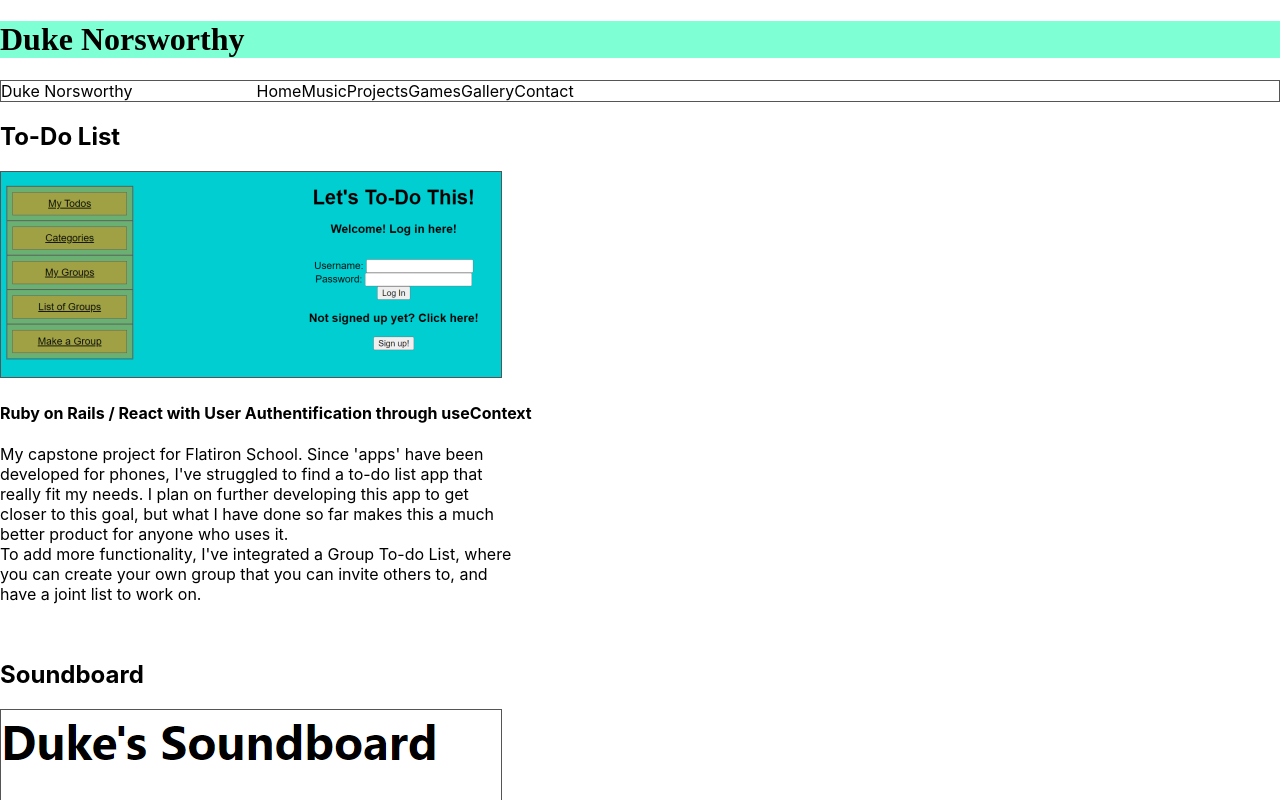
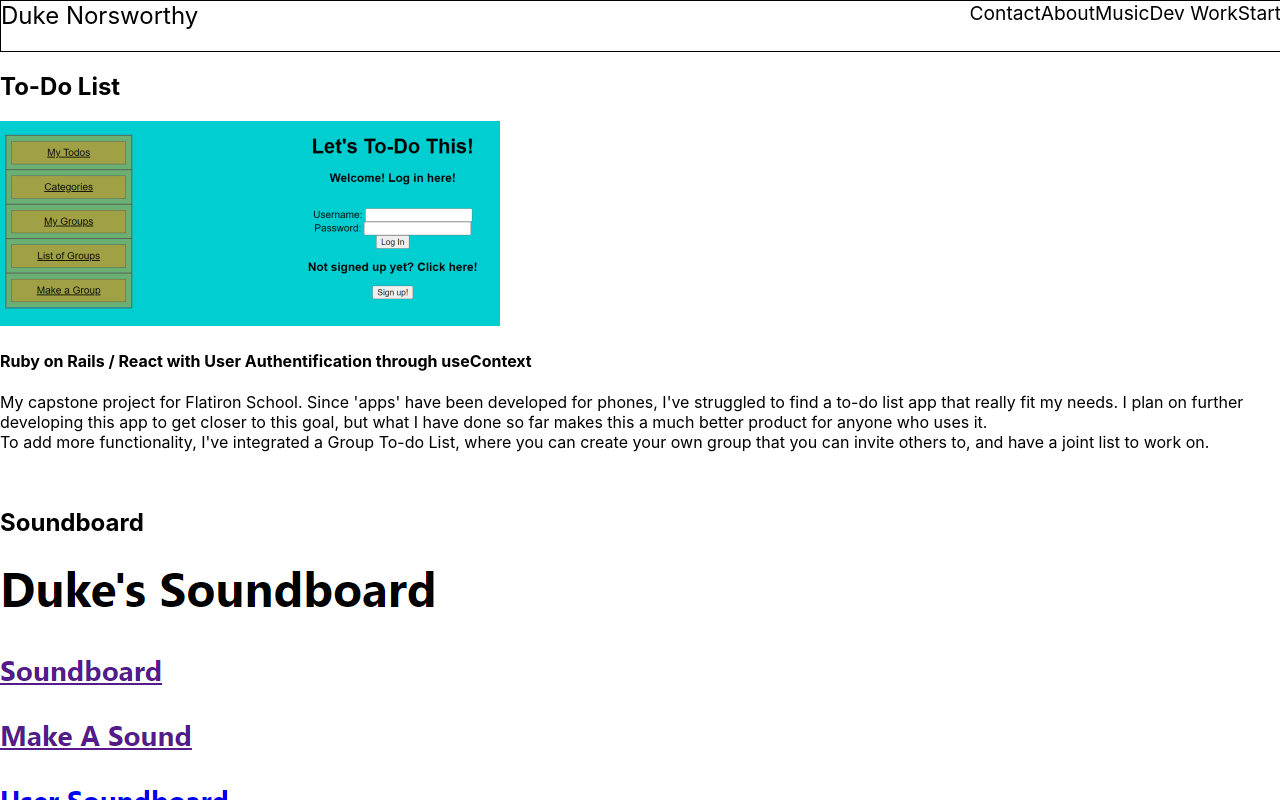
Before and after one commit to Duke1014/duke-website, a React (Create React App) app: page / in a window 1280 px wide. Shown: the top 800 px of the page. Built offline with nearby package versions, Linux system fonts and the light colour scheme.

Commit message:
navbar restructuring

```diff
--- a/src/App.js
+++ b/src/App.js
@@ -13,7 +13,7 @@ function App() {
   return (
     // <BrowserRouter>
     <div>
-      <Banner />
+      {/* <Banner /> */}
       <Navbar />
       <Home />
     </div>
--- a/src/Home.js
+++ b/src/Home.js
@@ -10,7 +10,7 @@ import Soundboard from './img/Soundboard.png'
 
 export default function Home() {
   return (
-    <div>
+    <div className='home'>
         <div className='projects'>
           <div className='to-do-list'>
               <h2>To-Do List</h2>
--- a/src/Navbar.js
+++ b/src/Navbar.js
@@ -4,41 +4,59 @@ import React from 'react'
 export default function Navbar() {
     return (
         <nav>
-            <ul>
+            <div className='my-name'>
+                Duke Norsworthy
+            </div>
+            <div className='start'>
+                Start
+            </div>
+            <div className='dev-work'>
+                Dev Work
+            </div>
+            <div className='music'>
+                Music
+            </div>
+            <div className='about'>
+                About
+            </div>
+            <div className='contact'>
+                Contact
+            </div>
+            {/* <ul>
                 <li className='nav-name'>
                     Duke Norsworthy
                 </li>
-                <li className='nav-home'>
+                <li className='nav-home'> */}
                     {/* <NavLink to='/'> */}
-                        Home
+                        {/* Home */}
                     {/* </NavLink> */}
-                </li>
-                <li className='nav-music'>
+                {/* </li>
+                <li className='nav-music'> */}
                     {/* <NavLink to='/music'> */}
-                        Music
+                        {/* Music */}
                     {/* </NavLink> */}
-                </li>
-                <li className='nav-projects'>
+                {/* </li>
+                <li className='nav-projects'> */}
                     {/* <NavLink to='/devwork'> */}
-                        Projects
+                        {/* Projects */}
                     {/* </NavLink> */}
-                </li>
-                <li className='nav-games'>
+                {/* </li>
+                <li className='nav-games'> */}
                     {/* <NavLink to='/games'> */}
-                        Games
+                        {/* Games */}
                     {/* </NavLink> */}
-                </li>
-                <li className='nav-gallery'>
+                {/* </li>
+                <li className='nav-gallery'> */}
                     {/* <NavLink to='/gallery'> */}
-                        Gallery
+                        {/* Gallery */}
                     {/* </NavLink> */}
-                </li>
-                <li className='nav-contact'>
+                {/* </li>
+                <li className='nav-contact'> */}
                     {/* <NavLink to='/contact'> */}
-                        Contact
+                        {/* Contact */}
                     {/* </NavLink> */}
-                </li>
-            </ul>
+                {/* </li> */}
+            {/* </ul>    */}
         </nav>
     )
 }
--- a/src/index.css
+++ b/src/index.css
@@ -10,12 +10,7 @@ code {
 
 /* navbar */
 
-.nav-name {
-  float: left;
-  width: 20%;
-}
-
-ul {
+/* ul {
   border: 1px solid #555;
   background-color: #ffffff;
   overflow: hidden;
@@ -23,38 +18,73 @@ ul {
   list-style-type: none;
   margin: 0;
   padding: 0;
-}
+} */
 
-li {
+/* li {
   float: left;
-}
+} */
 
-li a {
+/* li a {
   display: block;
   color: white;
   text-decoration: none;
   text-align: center;
   padding: 4px 16px;
-}
+} */
 
-li a:hover {
+/* li a:hover {
   background-color: rgb(125, 125, 125);
-}
+} */
 
 /* /////// */
 
 
-p {
+/* p { */
   /* float: left; */
-  width: 40%;
-}
+  /* width: 40%; */
+/* } */
 
-a img {
+/* a img {
   border: 1px solid #555;
-}
+} */
 
-.banner {
+/* .banner {
   font-family: 'Times New Roman', Times, serif;
   background-color: aquamarine;
   padding: 0%;
+} */
+
+.home {
+  position: relative;
 }
+
+nav {
+  position: sticky;
+  width: 100%;
+  height: 50px;
+  border: 1px solid black;
+  background-color: white;
+  top: 0;
+  left: 0;
+  z-index: 999;
+  padding: 0%;
+  margin: 0;
+}
+
+.my-name {
+  float: left;
+  display: block;
+  font-size: x-large;
+  /* padding: 1%; */
+}
+
+.start,
+.dev-work,
+.music,
+.about,
+.contact {
+  float: right;
+  display: block;
+  /* padding: 1%; */
+  font-size: larger;
+}
```
